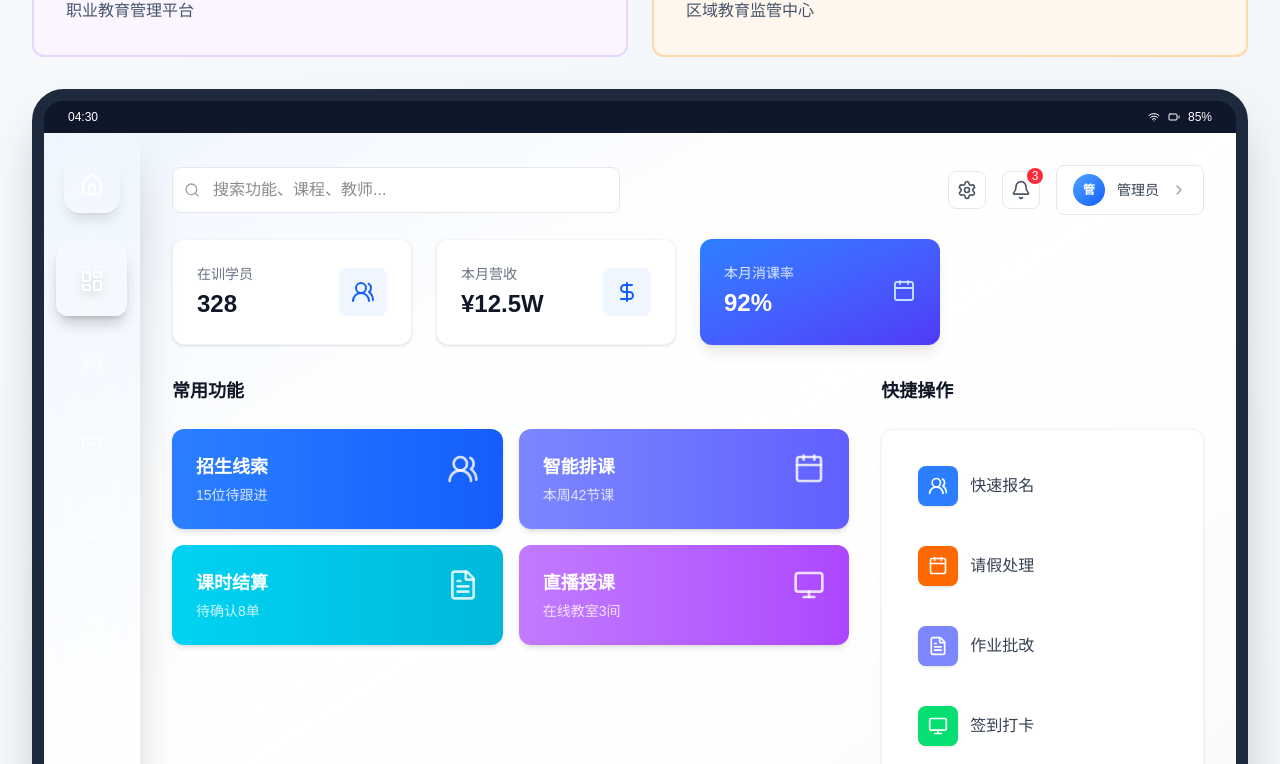
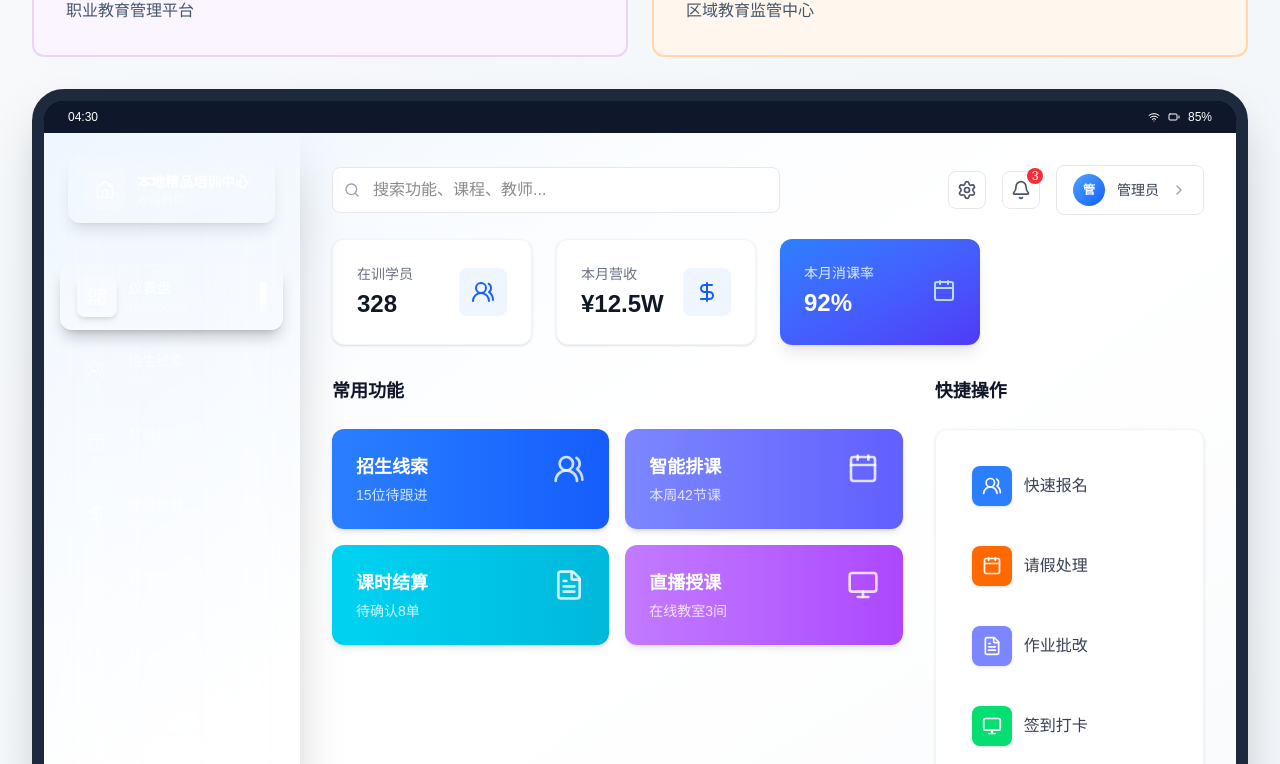
Before and after one commit to MatuX-ai/edu-proto, a Next.js app: page /institution-dashboard in a window 1280 px wide. Shown: the part 637-1401 px from the top of the page. Built offline with nearby package versions, Linux system fonts and the light colour scheme.

Commit message:
feat: 产品经理重新设计侧边栏 - 恢复完整功能+文字标签+增强视觉层次

```diff
--- a/app/institution-dashboard/components/dashboard-layout.tsx
+++ b/app/institution-dashboard/components/dashboard-layout.tsx
@@ -44,26 +44,33 @@ export default function DashboardLayout({ config, children, activeMenu }: Dashbo
 
       {/* Main Dashboard Content */}
       <div className="w-full bg-gradient-to-br from-blue-50 via-white to-slate-50 relative overflow-hidden" style={{ height: 'calc(100vh - 200px)', minHeight: '700px' }}>
-        {/* Sidebar - Premium Glassmorphism Design */}
+        {/* Sidebar - Enhanced Professional Design */}
         <motion.div
           initial={{ x: -80 }}
           animate={{ x: 0 }}
           transition={{ type: 'spring', damping: 25, stiffness: 300 }}
-          className={`absolute w-24 bg-gradient-to-b from-${config.themeColor}-800 via-${config.themeColor}-900 to-${config.themeColor}-950 h-full left-0 top-0 z-50 flex flex-col items-center py-6 shadow-2xl backdrop-blur-2xl border-r border-white/5`}
+          className={`absolute w-64 bg-gradient-to-b from-${config.themeColor}-800 via-${config.themeColor}-900 to-${config.themeColor}-950 h-full left-0 top-0 z-50 flex flex-col shadow-2xl backdrop-blur-2xl border-r border-white/10`}
         >
-          {/* Logo / Home Button */}
-          <div className="mb-8">
+          {/* Header Section */}
+          <div className="p-6 border-b border-white/10">
             <motion.button
-              whileHover={{ scale: 1.05 }}
-              whileTap={{ scale: 0.95 }}
-              className="w-14 h-14 bg-gradient-to-br from-white/20 to-white/5 backdrop-blur-md rounded-2xl flex items-center justify-center border border-white/10 shadow-lg hover:shadow-xl hover:border-white/20 transition-all group"
+              whileHover={{ scale: 1.02 }}
+              whileTap={{ scale: 0.98 }}
+              className="w-full flex items-center gap-3 px-4 py-3 bg-gradient-to-br from-white/15 to-white/5 backdrop-blur-md rounded-xl border border-white/10 shadow-lg hover:shadow-xl hover:border-white/20 transition-all group"
             >
-              <Home className="h-6 w-6 text-white/90 group-hover:text-white transition-colors" />
+              <div className="w-10 h-10 bg-white/20 rounded-lg flex items-center justify-center">
+                <Home className="h-5 w-5 text-white" />
+              </div>
+              <div className="text-left">
+                <div className="text-white font-semibold text-sm">{config.title}</div>
+                <div className="text-white/60 text-xs">返回首页</div>
+              </div>
             </motion.button>
           </div>
 
-          {/* Navigation Items */}
-          <div className="flex-1 flex flex-col gap-3 w-full px-3 overflow-y-auto scrollbar-hide">
+          {/* Navigation Menu */}
+          <div className="flex-1 overflow-y-auto scrollbar-hide py-4">
+            <div className="px-4 space-y-2">
               {config.sidebarItems.map((item: SidebarItem, index) => {
                 const IconComponent = item.icon;
                 const isActive = currentActive === item.id;
@@ -73,70 +80,93 @@ export default function DashboardLayout({ config, children, activeMenu }: Dashbo
                     initial={{ opacity: 0, x: -20 }}
                     animate={{ opacity: 1, x: 0 }}
                     transition={{ delay: index * 0.05 }}
-                  whileHover={{ scale: 1.08, x: 2 }}
-                  whileTap={{ scale: 0.95 }}
+                    whileHover={{ scale: 1.02, x: 4 }}
+                    whileTap={{ scale: 0.98 }}
                     onClick={() => {
                       window.dispatchEvent(new CustomEvent('menuChange', { detail: { menuId: item.id, type: config.type } }));
                     }}
-                  className={`relative w-full aspect-square rounded-xl flex items-center justify-center transition-all duration-300 group ${
+                    className={`w-full flex items-center gap-3 px-4 py-3 rounded-xl transition-all duration-300 group ${
                       isActive
-                      ? 'bg-gradient-to-br from-white/25 to-white/10 shadow-lg shadow-black/20 border border-white/20'
+                        ? 'bg-gradient-to-r from-white/20 to-white/10 shadow-lg shadow-black/20 border border-white/20'
                         : 'hover:bg-white/10 hover:border hover:border-white/10'
                     }`}
                   >
-                  {/* Icon */}
-                  <IconComponent
-                    className={`h-6 w-6 transition-all duration-300 ${
+                    {/* Icon Container */}
+                    <div className={`w-10 h-10 rounded-lg flex items-center justify-center transition-all ${
                       isActive
-                        ? 'text-white drop-shadow-lg'
-                        : 'text-white/50 group-hover:text-white/80'
-                    }`}
-                  />
+                        ? 'bg-white/20 shadow-md'
+                        : 'bg-white/5 group-hover:bg-white/10'
+                    }`}>
+                      <IconComponent className={`h-5 w-5 transition-colors ${
+                        isActive ? 'text-white' : 'text-white/60 group-hover:text-white/90'
+                      }`} />
+                    </div>
+
+                    {/* Label */}
+                    <div className="flex-1 text-left">
+                      <div className={`font-medium text-sm transition-colors ${
+                        isActive ? 'text-white' : 'text-white/70 group-hover:text-white/90'
+                      }`}>
+                        {item.label}
+                      </div>
+                      {item.pageType && (
+                        <div className="text-xs text-white/40 mt-0.5 capitalize">
+                          {item.pageType.replace('-', ' ')}
+                        </div>
+                      )}
+                    </div>
 
                     {/* Active Indicator */}
                     {isActive && (
                       <motion.div
                         layoutId="activeIndicator"
-                      className="absolute -right-[18px] top-1/2 -translate-y-1/2"
-                    >
-                      <div className="w-1 h-10 bg-gradient-to-b from-white via-white/90 to-white/70 rounded-full shadow-lg shadow-white/50" />
-                    </motion.div>
+                        className="w-1.5 h-8 bg-gradient-to-b from-white via-white/90 to-white/70 rounded-full shadow-lg shadow-white/50"
+                      />
                     )}
-
-                  {/* Tooltip on Hover */}
-                  <div className="absolute left-full ml-3 px-3 py-1.5 bg-slate-900/95 backdrop-blur-md text-white text-xs font-medium rounded-lg opacity-0 group-hover:opacity-100 transition-opacity pointer-events-none whitespace-nowrap shadow-xl border border-white/10 z-50">
-                    {item.label}
-                  </div>
                   </motion.button>
                 );
               })}
             </div>
+          </div>
 
-          {/* Bottom Actions */}
-          <div className="mt-auto px-3 w-full space-y-3 pb-2">
+          {/* Footer Actions */}
+          <div className="p-4 border-t border-white/10 space-y-2">
             {/* Settings */}
             <motion.button
-              whileHover={{ scale: 1.08 }}
-              whileTap={{ scale: 0.95 }}
-              className="w-full aspect-square rounded-xl hover:bg-white/10 flex items-center justify-center transition-all border border-transparent hover:border-white/10 group"
+              whileHover={{ scale: 1.02 }}
+              whileTap={{ scale: 0.98 }}
+              onClick={() => {
+                window.dispatchEvent(new CustomEvent('menuChange', { detail: { menuId: 'settings', type: config.type } }));
+              }}
+              className="w-full flex items-center gap-3 px-4 py-3 rounded-xl hover:bg-white/10 transition-all border border-transparent hover:border-white/10 group"
             >
-              <Settings className="h-6 w-6 text-white/50 group-hover:text-white/80 transition-colors" />
+              <div className="w-10 h-10 rounded-lg bg-white/5 flex items-center justify-center group-hover:bg-white/10 transition-colors">
+                <Settings className="h-5 w-5 text-white/60 group-hover:text-white/90" />
+              </div>
+              <div className="flex-1 text-left">
+                <div className="text-white/70 group-hover:text-white/90 font-medium text-sm">系统设置</div>
+              </div>
             </motion.button>
 
             {/* Logout */}
             <motion.button
-              whileHover={{ scale: 1.08 }}
-              whileTap={{ scale: 0.95 }}
-              className="w-full aspect-square rounded-xl hover:bg-red-500/20 flex items-center justify-center transition-all border border-transparent hover:border-red-400/30 group"
+              whileHover={{ scale: 1.02 }}
+              whileTap={{ scale: 0.98 }}
+              className="w-full flex items-center gap-3 px-4 py-3 rounded-xl hover:bg-red-500/20 transition-all border border-transparent hover:border-red-400/30 group"
             >
-              <LogOut className="h-6 w-6 text-white/50 group-hover:text-red-400 transition-colors" />
+              <div className="w-10 h-10 rounded-lg bg-red-500/10 flex items-center justify-center group-hover:bg-red-500/20 transition-colors">
+                <LogOut className="h-5 w-5 text-red-400/70 group-hover:text-red-400" />
+              </div>
+              <div className="flex-1 text-left">
+                <div className="text-red-400/70 group-hover:text-red-400 font-medium text-sm">退出登录</div>
+              </div>
             </motion.button>
           </div>
         </motion.div>
 
         {/* Main Content Area */}
         <motion.div
-          className={`ml-24 h-full overflow-y-auto p-8 bg-gradient-to-br from-${config.themeColor}-50/40 via-white to-slate-50/50`}
+          className={`ml-64 h-full overflow-y-auto p-8 bg-gradient-to-br from-${config.themeColor}-50/40 via-white to-slate-50/50`}
           initial={{ opacity: 0 }}
           animate={{ opacity: 1 }}
           transition={{ duration: 0.3 }}
```
Lines whose indentation alone changed are shown as unchanged.
